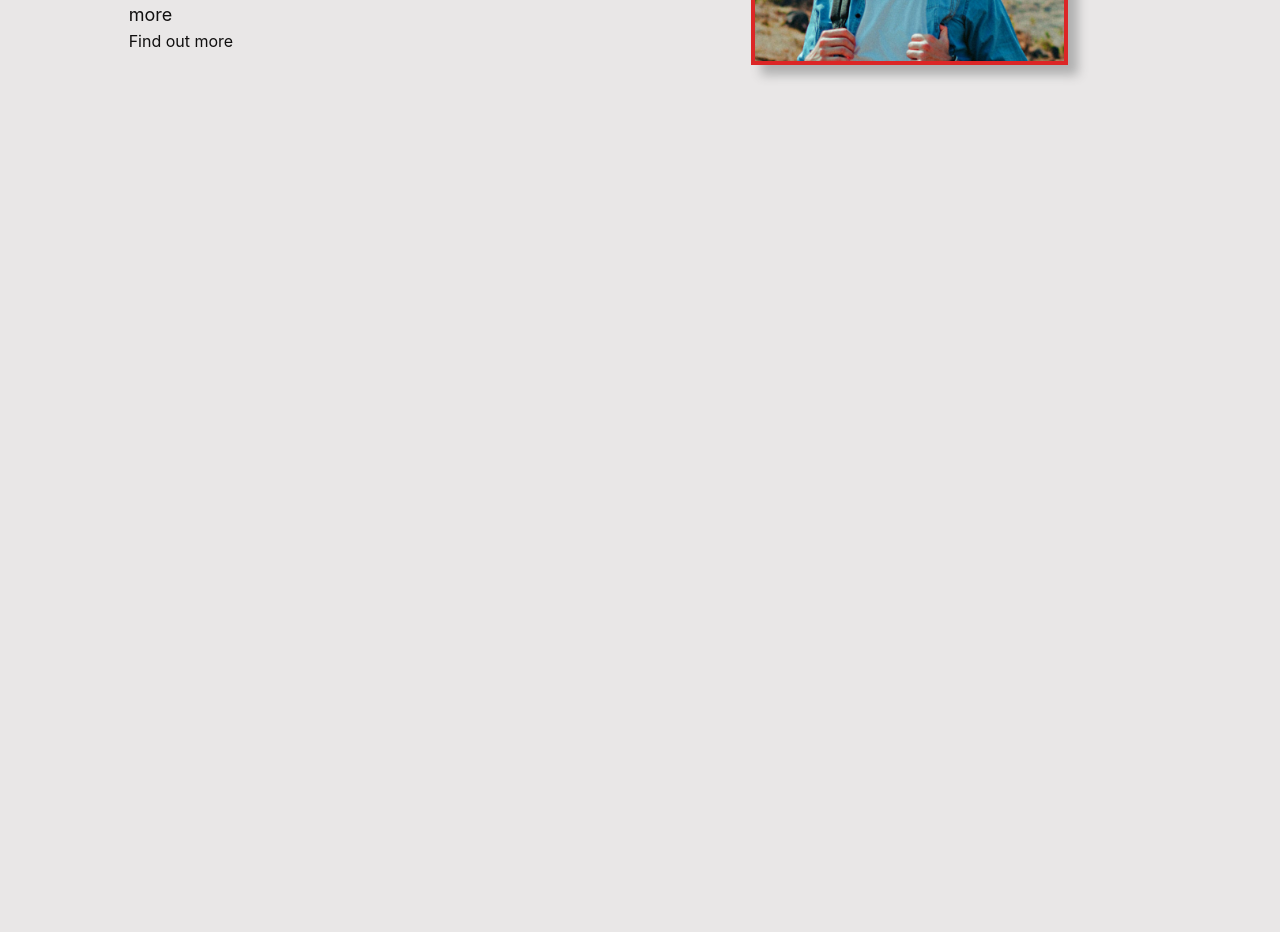
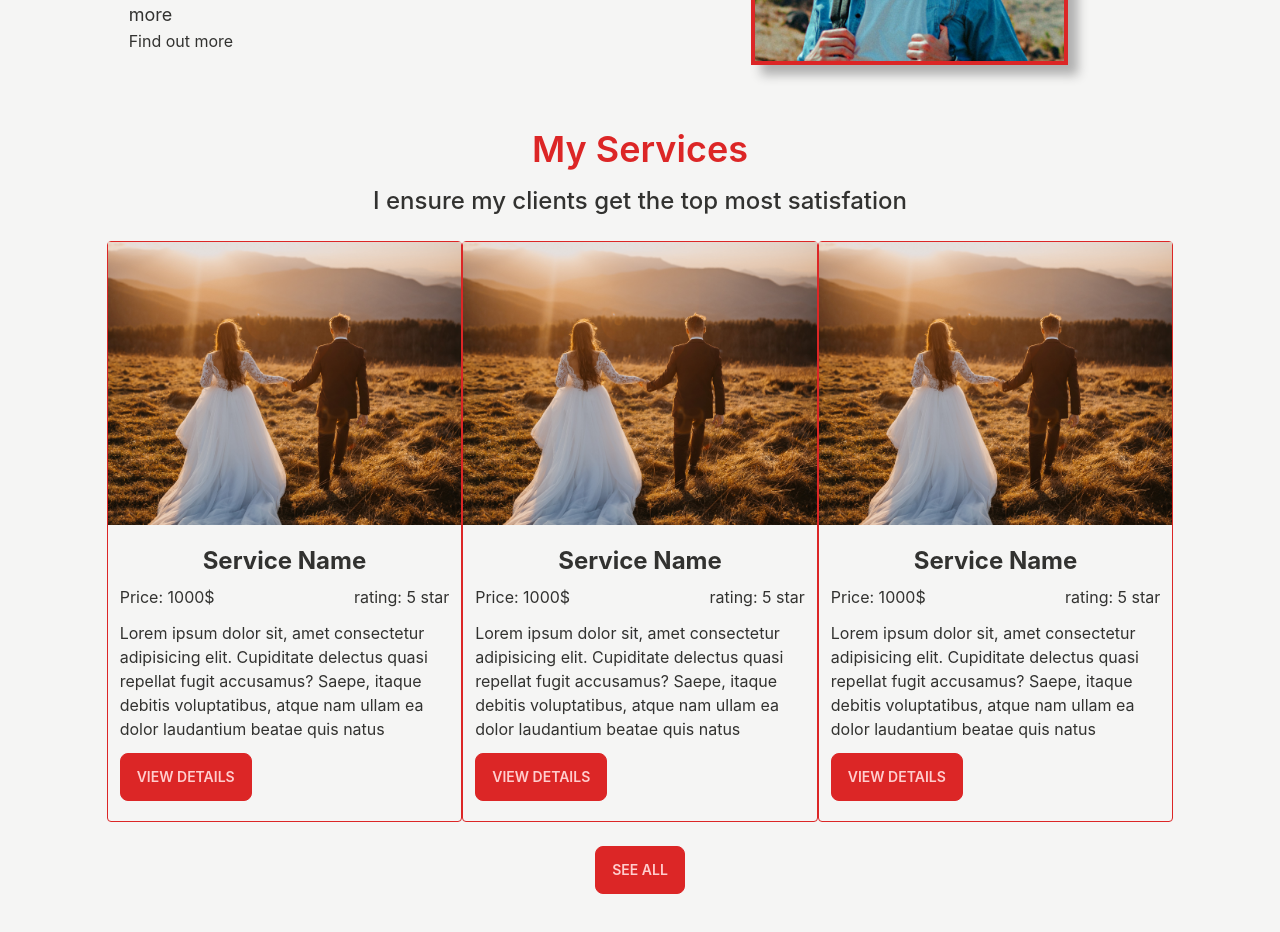
Before and after one commit to SunitCorneleous/lens-touch-client, a React (Create React App) app: page / in a window 1280 px wide. Shown: the part 380-1312 px from the top of the page. Before the commit the page ends 800 px from the top, so only its background shows below. Built offline with nearby package versions, Linux system fonts and the light colour scheme.

Commit message:
services routes and card added

```diff
--- /dev/null
+++ b/src/Pages/AllServices/AllServices.js
@@ -0,0 +1,12 @@
+import React from "react";
+
+const AllServices = () => {
+  return (
+    <div className="grid grid-flow-col md:grid-cols-3 w-10/12 mt-16 mb-10 mx-auto">
+      <h1>All services</h1>
+      <div></div>
+    </div>
+  );
+};
+
+export default AllServices;
--- a/src/Pages/Home/Home.js
+++ b/src/Pages/Home/Home.js
@@ -1,10 +1,12 @@
 import React from "react";
 import HeroBanner from "./HeroBanner";
+import ServicesList from "./ServicesList";
 
 const Home = () => {
   return (
     <div className="w-10/12 mx-auto">
       <HeroBanner></HeroBanner>
+      <ServicesList></ServicesList>
     </div>
   );
 };
--- /dev/null
+++ b/src/Pages/Home/ServicesList.js
@@ -0,0 +1,28 @@
+import React from "react";
+import { Link } from "react-router-dom";
+import ServiceCard from "../Shared/ServiceCard";
+
+const ServicesList = () => {
+  return (
+    <div className="mt-16 mb-10">
+      <h1 className="text-center text-4xl font-semibold text-red-600">
+        My Services
+      </h1>
+      <p className="text-center text-2xl font-medium mt-4">
+        I ensure my clients get the top most satisfation
+      </p>
+      <div className="w-full flex justify-around my-6">
+        <ServiceCard></ServiceCard>
+        <ServiceCard></ServiceCard>
+        <ServiceCard></ServiceCard>
+      </div>
+      <div className="flex justify-center">
+        <Link to="/services" className="btn btn-primary">
+          See all
+        </Link>
+      </div>
+    </div>
+  );
+};
+
+export default ServicesList;
--- /dev/null
+++ b/src/Pages/ServiceDetails/ServiceDetails.js
@@ -0,0 +1,7 @@
+import React from "react";
+
+const ServiceDetails = () => {
+  return <div></div>;
+};
+
+export default ServiceDetails;
--- /dev/null
+++ b/src/Pages/Shared/ServiceCard.js
@@ -0,0 +1,25 @@
+import React from "react";
+import cardImage from "../../assets/services/card-img.jpg";
+
+const ServiceCard = () => {
+  return (
+    <div className="border border-red-600 rounded w-[380px]">
+      <img src={cardImage} alt="card" />
+      <div className="py-5 px-3">
+        <h2 className="text-2xl font-bold text-center">Service Name</h2>
+        <div className="flex justify-between mt-2">
+          <p>Price: 1000$</p>
+          <p>rating: 5 star</p>
+        </div>
+        <p className="my-3 text-base">
+          Lorem ipsum dolor sit, amet consectetur adipisicing elit. Cupiditate
+          delectus quasi repellat fugit accusamus? Saepe, itaque debitis
+          voluptatibus, atque nam ullam ea dolor laudantium beatae quis natus
+        </p>
+        <button className="btn btn-primary">View Details</button>
+      </div>
+    </div>
+  );
+};
+
+export default ServiceCard;
--- a/src/Routes/routes.js
+++ b/src/Routes/routes.js
@@ -1,5 +1,6 @@
 import { createBrowserRouter } from "react-router-dom";
 import Main from "../Layout/Main";
+import AllServices from "../Pages/AllServices/AllServices";
 import Blogs from "../Pages/Blogs/Blogs";
 import Home from "../Pages/Home/Home";
 
@@ -16,6 +17,10 @@ export const router = createBrowserRouter([
         path: "/blogs",
         element: <Blogs></Blogs>,
       },
+      {
+        path: "/services",
+        element: <AllServices></AllServices>,
+      },
     ],
   },
 ]);
--- a/tailwind.config.js
+++ b/tailwind.config.js
@@ -4,5 +4,30 @@ module.exports = {
   theme: {
     extend: {},
   },
+  daisyui: {
+    themes: [
+      {
+        mytheme: {
+          primary: "#dc2626",
+
+          secondary: "#a7f3d0",
+
+          accent: "#fecdd3",
+
+          neutral: "#4b5563",
+
+          "base-100": "#f5f5f4",
+
+          info: "#3ABFF8",
+
+          success: "#36D399",
+
+          warning: "#FBBD23",
+
+          error: "#F87272",
+        },
+      },
+    ],
+  },
   plugins: [require("daisyui")],
 };
```
Also changed, not shown: src/assets/services/card-img.jpg (added).
